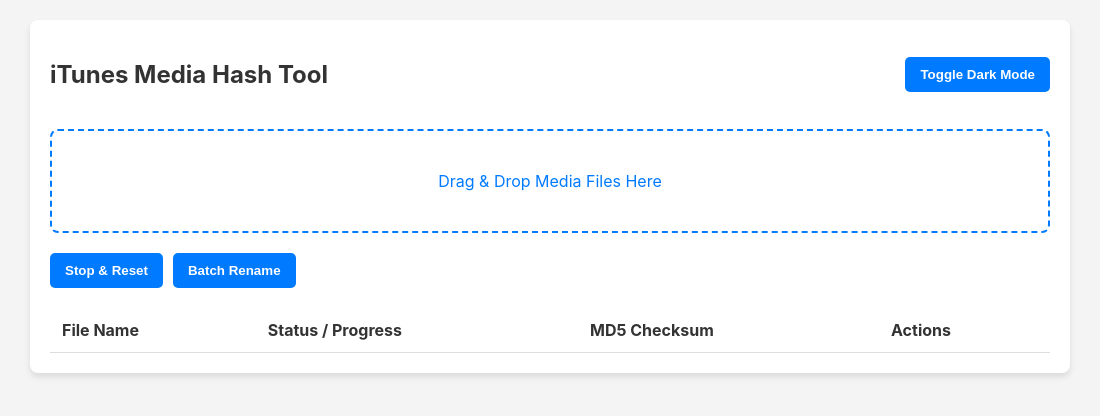
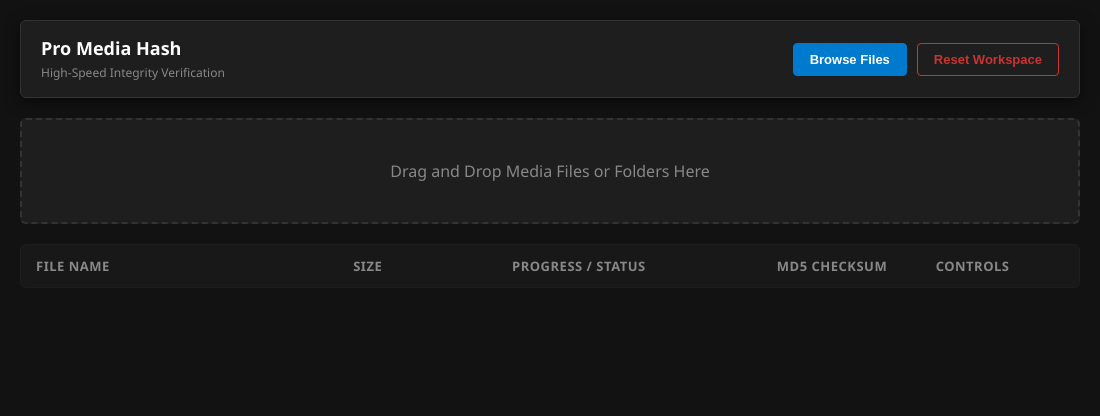
Before and after one commit to ayush180320/MD5-generator, an Electron app: page index.html in a window 1100 px wide. Drawn offline with Linux system fonts and the light colour scheme; no server answers.

Commit message:
Update index.html

```diff
--- a/index.html
+++ b/index.html
@@ -1,79 +1,74 @@
 <!DOCTYPE html>
-<html data-theme="light">
+<html>
 <head>
-  <title>iTunes Delivery Manager</title>
+  <title>Pro Media Hash Tool</title>
   <style>
-    /* Light/Dark Mode Variables */
     :root {
-      --bg-color: #f4f4f5;
-      --container-bg: white;
-      --text-color: #333;
-      --border-color: #ddd;
-      --accent: #007aff;
-      --accent-hover: #005bb5;
-      --drop-bg: transparent;
-      --drop-hover: #eef5ff;
-    }
-    [data-theme="dark"] {
-      --bg-color: #1e1e1e;
-      --container-bg: #2d2d2d;
-      --text-color: #f5f5f5;
-      --border-color: #444;
-      --drop-hover: #3a3a3a;
+      --bg-dark: #121212;
+      --bg-panel: #1e1e1e;
+      --bg-hover: #2a2a2a;
+      --text-main: #e0e0e0;
+      --text-muted: #888888;
+      --accent: #007acc;
+      --accent-hover: #0098ff;
+      --border: #333333;
+      --danger: #cc3333;
     }
 
-    body { font-family: -apple-system, BlinkMacSystemFont, "Segoe UI", Roboto, Helvetica, Arial, sans-serif; background: var(--bg-color); color: var(--text-color); margin: 0; padding: 20px; transition: 0.3s; }
-    .container { max-width: 1000px; margin: auto; background: var(--container-bg); padding: 20px; border-radius: 8px; box-shadow: 0 4px 6px rgba(0,0,0,0.1); }
+    body { font-family: "Segoe UI", Roboto, Helvetica, Arial, sans-serif; background: var(--bg-dark); color: var(--text-main); margin: 0; padding: 20px; user-select: none; }
+    .container { max-width: 1200px; margin: auto; display: flex; flex-direction: column; gap: 20px; }
 
-    .header { display: flex; justify-content: space-between; align-items: center; }
+    .toolbar { display: flex; justify-content: space-between; align-items: center; background: var(--bg-panel); padding: 15px 20px; border-radius: 6px; border: 1px solid var(--border); box-shadow: 0 4px 15px rgba(0,0,0,0.5); }
+    .toolbar-left { display: flex; gap: 10px; }
 
-    .drop-zone { border: 2px dashed var(--accent); border-radius: 8px; padding: 40px; text-align: center; color: var(--accent); cursor: pointer; transition: 0.3s; background: var(--drop-bg); margin-top: 20px; }
-    .drop-zone:hover { background: var(--drop-hover); }
+    button { background: var(--bg-hover); color: var(--text-main); border: 1px solid var(--border); padding: 8px 16px; border-radius: 4px; cursor: pointer; font-size: 13px; font-weight: 600; transition: 0.2s; }
+    button:hover { background: var(--border); }
+    button.primary { background: var(--accent); border-color: var(--accent); color: white; }
+    button.primary:hover { background: var(--accent-hover); border-color: var(--accent-hover); }
+    button.danger { background: transparent; border-color: var(--danger); color: var(--danger); }
+    button.danger:hover { background: var(--danger); color: white; }
 
-    .controls { margin-top: 20px; display: flex; gap: 10px; }
-    button { background: var(--accent); color: white; border: none; padding: 10px 15px; border-radius: 5px; cursor: pointer; font-weight: bold; }
-    button:hover { background: var(--accent-hover); }
+    .drop-zone { border: 2px dashed var(--border); border-radius: 6px; padding: 40px; text-align: center; color: var(--text-muted); cursor: pointer; transition: 0.3s; background: var(--bg-panel); }
+    .drop-zone.dragover { border-color: var(--accent); background: #007acc11; color: var(--accent); }
 
-    /* Video Player Area */
-    .player-section { margin-top: 20px; padding: 15px; border: 1px solid var(--border-color); border-radius: 8px; display: none; }
-    video { width: 100%; max-height: 400px; background: #000; border-radius: 5px; }
+    table { width: 100%; border-collapse: collapse; background: var(--bg-panel); border-radius: 6px; overflow: hidden; border: 1px solid var(--border); font-size: 13px; }
+    th, td { padding: 12px 15px; border-bottom: 1px solid var(--border); text-align: left; }
+    th { background: #181818; color: var(--text-muted); font-weight: 600; text-transform: uppercase; letter-spacing: 0.5px; }
+    tr:hover { background: var(--bg-hover); }
 
-    table { width: 100%; margin-top: 20px; border-collapse: collapse; }
-    th, td { padding: 12px; border-bottom: 1px solid var(--border-color); text-align: left; }
+    .progress-container { width: 100%; background: var(--border); border-radius: 3px; height: 6px; margin-top: 5px; overflow: hidden; }
+    .progress-bar { height: 100%; background: var(--accent); width: 0%; transition: width 0.1s linear; }
+    .progress-bar.paused { background: #d4a017; }
 
-    /* Progress Bar */
-    .progress-bar-container { width: 100%; background: var(--border-color); border-radius: 4px; overflow: hidden; height: 10px; margin-top: 5px; }
-    .progress-bar { height: 100%; background: var(--accent); width: 0%; transition: width 0.1s; }
+    .actions { display: flex; gap: 5px; }
+    .status-text { font-size: 11px; color: var(--text-muted); margin-top: 2px; }
   </style>
 </head>
 <body>
   <div class="container">
-    <div class="header">
-      <h2>iTunes Media Hash Tool</h2>
-      <button id="theme-toggle">Toggle Dark Mode</button>
+    <div class="toolbar">
+      <div>
+        <h2 style="margin: 0; font-size: 18px; color: white;">Pro Media Hash</h2>
+        <span style="font-size: 12px; color: var(--text-muted);">High-Speed Integrity Verification</span>
+      </div>
+      <div class="toolbar-left">
+        <button class="primary" id="btn-browse">Browse Files</button>
+        <button class="danger" id="btn-reset">Reset Workspace</button>
+      </div>
     </div>
 
     <div id="drop-zone" class="drop-zone">
-      Drag & Drop Media Files Here
-    </div>
-
-    <div id="player-section" class="player-section">
-      <h3>Media Review (Manual Cropping Check)</h3>
-      <video id="media-player" controls></video>
-    </div>
-
-    <div class="controls">
-      <button id="stop-btn">Stop & Reset</button>
-      <button id="rename-btn">Batch Rename</button>
+      Drag and Drop Media Files or Folders Here
     </div>
 
     <table>
       <thead>
         <tr>
-          <th>File Name</th>
-          <th>Status / Progress</th>
-          <th>MD5 Checksum</th>
-          <th>Actions</th>
+          <th width="30%">File Name</th>
+          <th width="15%">Size</th>
+          <th width="25%">Progress / Status</th>
+          <th width="15%">MD5 Checksum</th>
+          <th width="15%">Controls</th>
         </tr>
       </thead>
       <tbody id="file-list">
```
